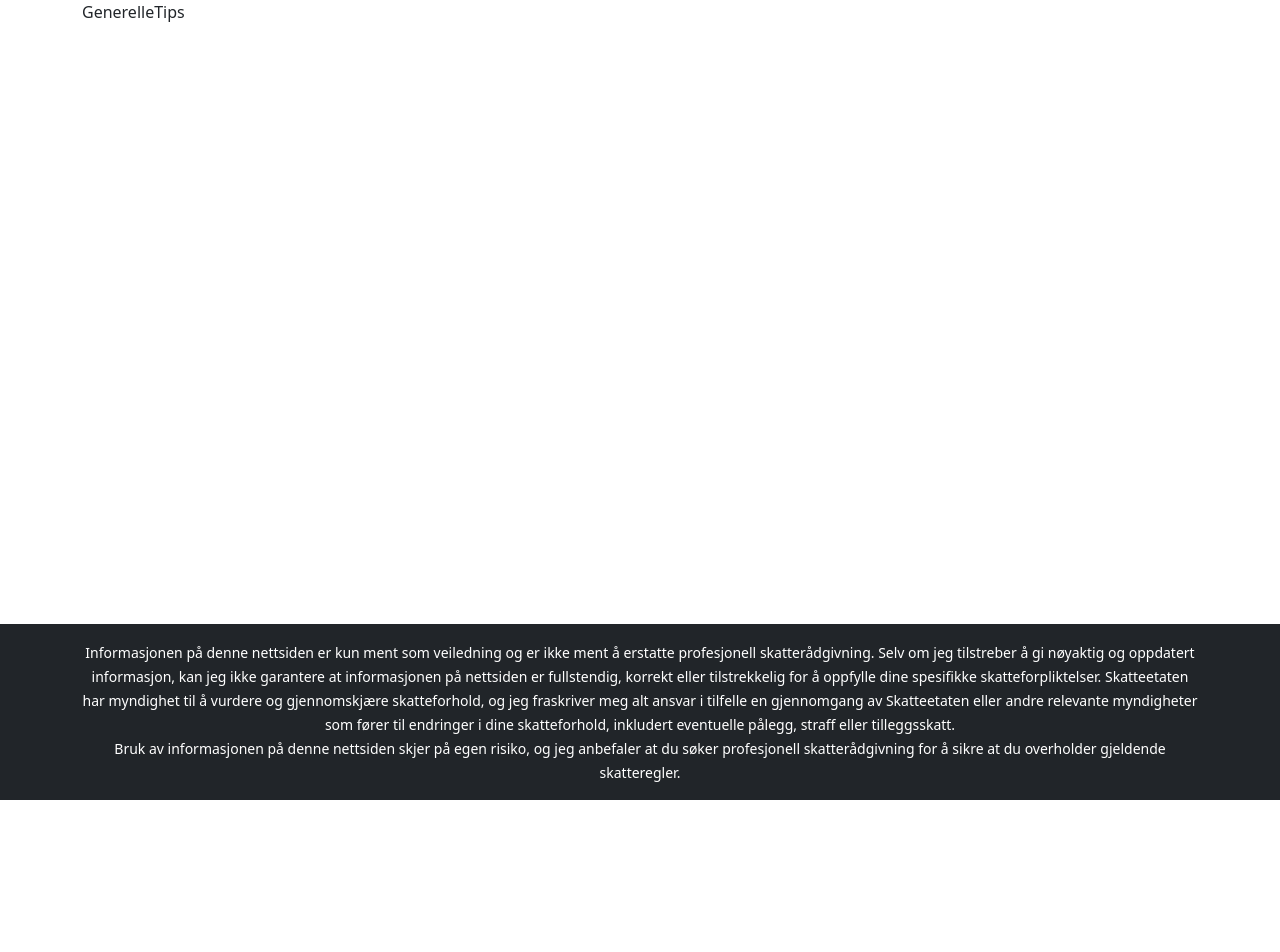
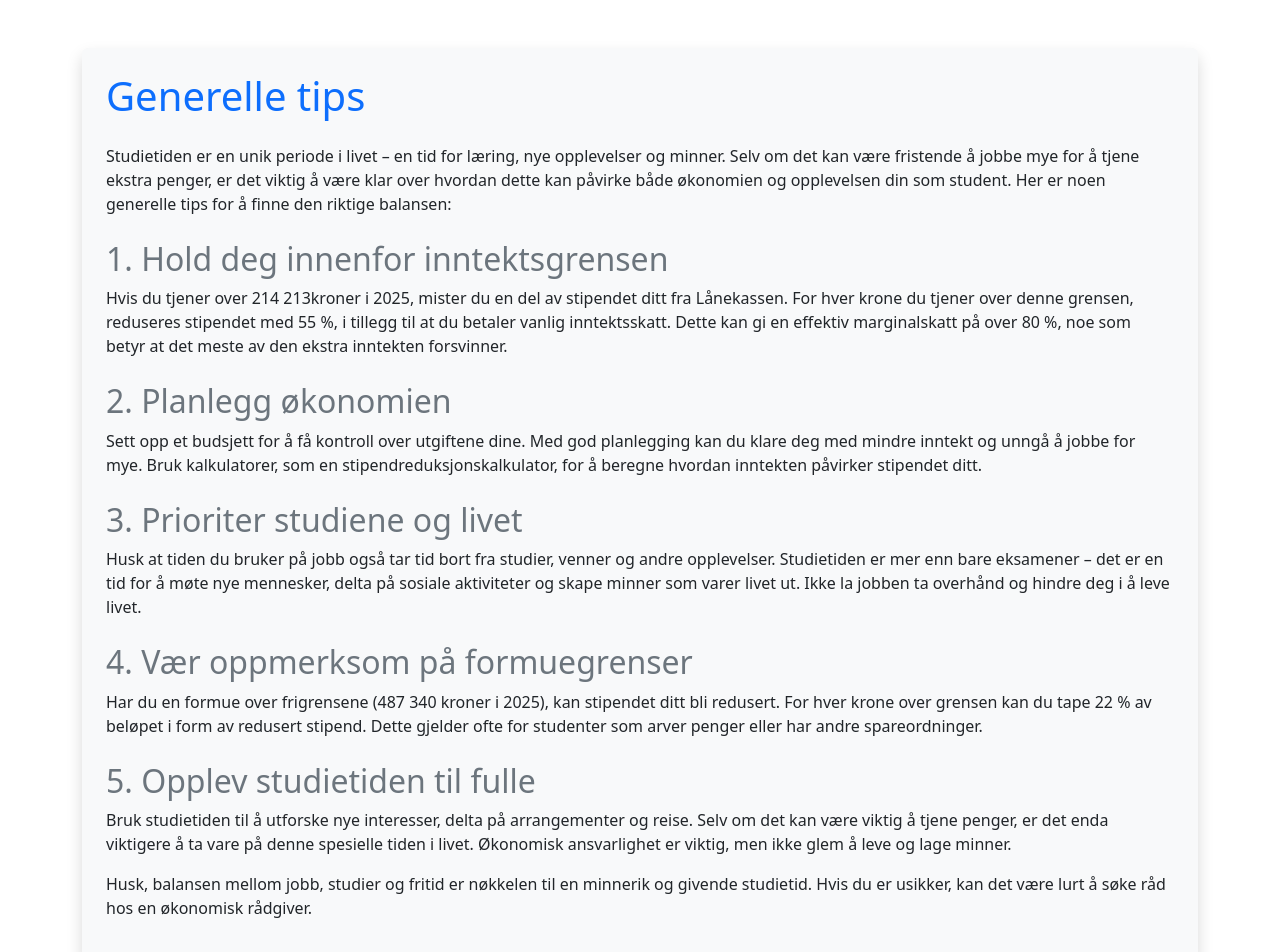
Before and after one commit to ELmustasje/StudentSkatt, a React (Create React App) app: page /generelle-tips in a window 1280 px wide. Shown: the top 952 px of the page. Before the commit the page ends 800 px from the top, so only its background shows below. Built offline with nearby package versions, Linux system fonts and the light colour scheme.

Commit message:
added gjenerelle tips

```diff
--- a/src/assets/Pages/GenerelleTips.tsx
+++ b/src/assets/Pages/GenerelleTips.tsx
@@ -1,7 +1,48 @@
+import { INNTEKTSGRENSE, FORMUEGRENSEN } from "./skattesatser.ts";
+
 const GenerelleTips = () => {
   return (
-    <div>GenerelleTips </div>
-  )
+    <div className="container my-5 shadow p-4 bg-light rounded">
+      <meta
+        name="description"
+        content="StudentSkatt gir råd til studenter om hvordan de kan balansere jobb, studier og økonomi. Lær hvorfor du ikke bør jobbe for mye og hvordan du kan leve et balansert studentliv."
+      />
+      <meta name="keywords" content="skatt for studenter, jobb som student, inntektsgrenser, studieliv" />
+      <h1 className="mb-4 text-primary">Generelle tips</h1>
+      <p>
+        Studietiden er en unik periode i livet – en tid for læring, nye opplevelser og minner. Selv om det kan være fristende å jobbe mye for å tjene ekstra penger, er det viktig å være klar over hvordan dette kan påvirke både økonomien og opplevelsen din som student. Her er noen generelle tips for å finne den riktige balansen:
+      </p>
+
+      <h2 className="mt-4 text-secondary">1. Hold deg innenfor inntektsgrensen</h2>
+      <p>
+        Hvis du tjener over {INNTEKTSGRENSE.toLocaleString('no-NO')}kroner i 2025, mister du en del av stipendet ditt fra Lånekassen. For hver krone du tjener over denne grensen, reduseres stipendet med 55 %, i tillegg til at du betaler vanlig inntektsskatt. Dette kan gi en effektiv marginalskatt på over 80 %, noe som betyr at det meste av den ekstra inntekten forsvinner.
+      </p>
+
+      <h2 className="mt-4 text-secondary">2. Planlegg økonomien</h2>
+      <p>
+        Sett opp et budsjett for å få kontroll over utgiftene dine. Med god planlegging kan du klare deg med mindre inntekt og unngå å jobbe for mye. Bruk kalkulatorer, som en stipendreduksjonskalkulator, for å beregne hvordan inntekten påvirker stipendet ditt.
+      </p>
+
+      <h2 className="mt-4 text-secondary">3. Prioriter studiene og livet</h2>
+      <p>
+        Husk at tiden du bruker på jobb også tar tid bort fra studier, venner og andre opplevelser. Studietiden er mer enn bare eksamener – det er en tid for å møte nye mennesker, delta på sosiale aktiviteter og skape minner som varer livet ut. Ikke la jobben ta overhånd og hindre deg i å leve livet.
+      </p>
+
+      <h2 className="mt-4 text-secondary">4. Vær oppmerksom på formuegrenser</h2>
+      <p>
+        Har du en formue over frigrensene ({FORMUEGRENSEN.toLocaleString('no-NO')} kroner i 2025), kan stipendet ditt bli redusert. For hver krone over grensen kan du tape 22 % av beløpet i form av redusert stipend. Dette gjelder ofte for studenter som arver penger eller har andre spareordninger.
+      </p>
+
+      <h2 className="mt-4 text-secondary">5. Opplev studietiden til fulle</h2>
+      <p>
+        Bruk studietiden til å utforske nye interesser, delta på arrangementer og reise. Selv om det kan være viktig å tjene penger, er det enda viktigere å ta vare på denne spesielle tiden i livet. Økonomisk ansvarlighet er viktig, men ikke glem å leve og lage minner.
+      </p>
+
+      <p>
+        Husk, balansen mellom jobb, studier og fritid er nøkkelen til en minnerik og givende studietid. Hvis du er usikker, kan det være lurt å søke råd hos en økonomisk rådgiver.
+      </p>
+    </div>
+  );
 }
 
-export default GenerelleTips
+export default GenerelleTips;
--- a/src/assets/Pages/Guide.tsx
+++ b/src/assets/Pages/Guide.tsx
@@ -57,7 +57,7 @@ const Guide: React.FC = () => {
     if (income > INNTEKTSGRENSE) {
       userBenefits.push(
         <a href="/inntektsgrense" target="_blank" rel="noopener noreferrer">
-          Du har høy nok inntekt til at du får redusert stipend. Dette er ikke så mye å gjøre med, men du finner mer info her.
+          Du har høy nok inntekt til at du får redusert stipend. Du kan vurdere å jobbe mindre! Se hvorfor.
         </a>
       );
     }
@@ -77,7 +77,7 @@ const Guide: React.FC = () => {
     if (mortage > 0) {
       userBenefits.push(
         <a href="/rente-fradrag" target="_blank" rel="noopener noreferrer">
-          Du har lån med dine foreldre. Husk å få max ut av rentefradragene!
+          Du har lån med dine foreldre. Husk å få max ut av rentefradragene! Se hvordan her.
         </a>
       );
     }
@@ -103,7 +103,7 @@ const Guide: React.FC = () => {
     if (maxWithdrawl > 1 && aksje > 1) {
       userBenefits.push(
         <a href="/skattefritt-aksjer" target="_blank" rel="noopener noreferrer">
-          Her er et smutthull du kan benytte for å ta ut {Math.min(maxWithdrawl, aksje)} kr i gevinst fra aksjene dine skattefritt!
+          Her er et smutthull du kan benytte for å ta ut {Math.min(maxWithdrawl, aksje)} kr i gevinst fra aksjene dine skattefritt! Les her.
         </a>
       );
     }
@@ -125,10 +125,11 @@ const Guide: React.FC = () => {
     if (userBenefits.length === 0) {
       userBenefits.push(
         <a href="/generelle-tips" target="_blank" rel="noopener noreferrer">
-          Vi fant ingen mulige smutthull for deg. Se gjennerelle tips for å forberde deg for neste år: .....
+          Vi fant ingen mulige smutthull for deg. Se gjennerelle tips for å forberde deg for neste år.
         </a>
       );
     }
+
 
     // Set the benefits in the state
     setBenefits(userBenefits);
```
